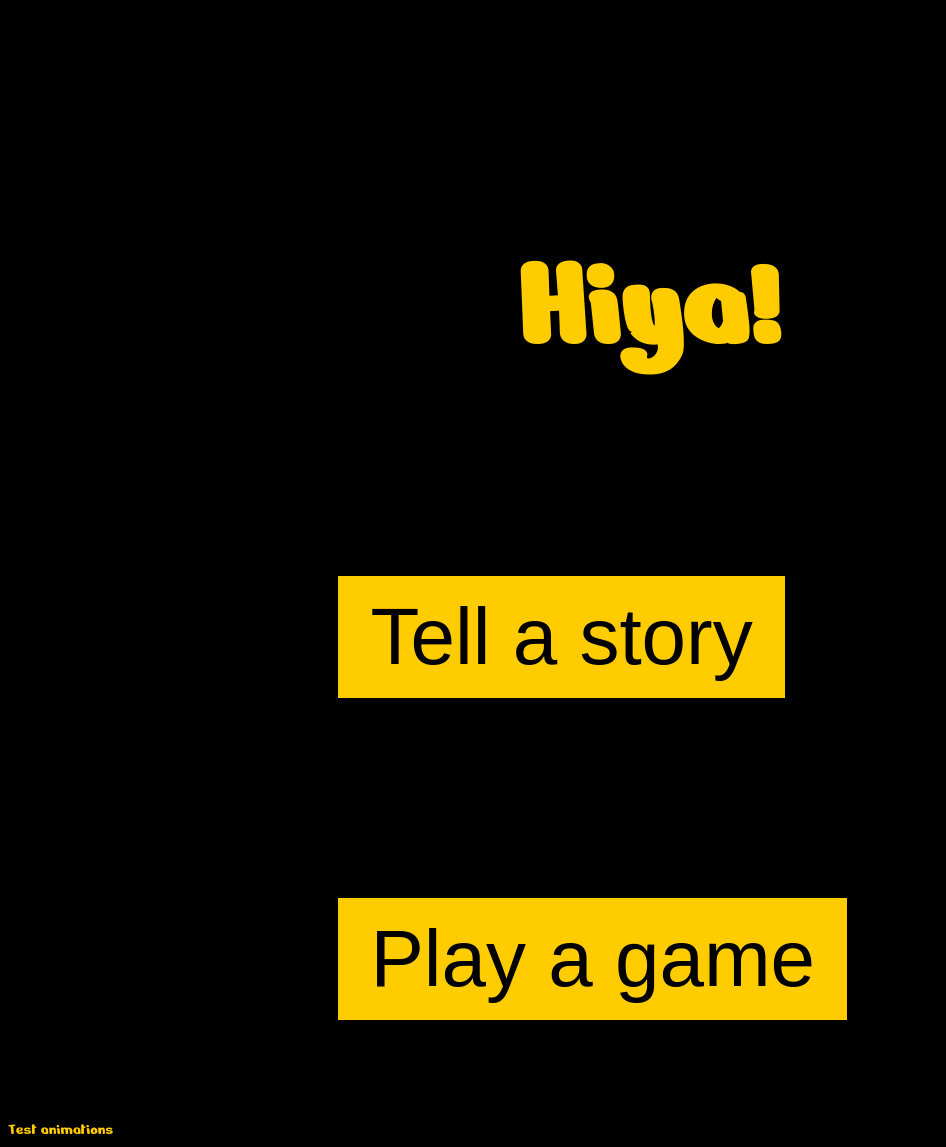
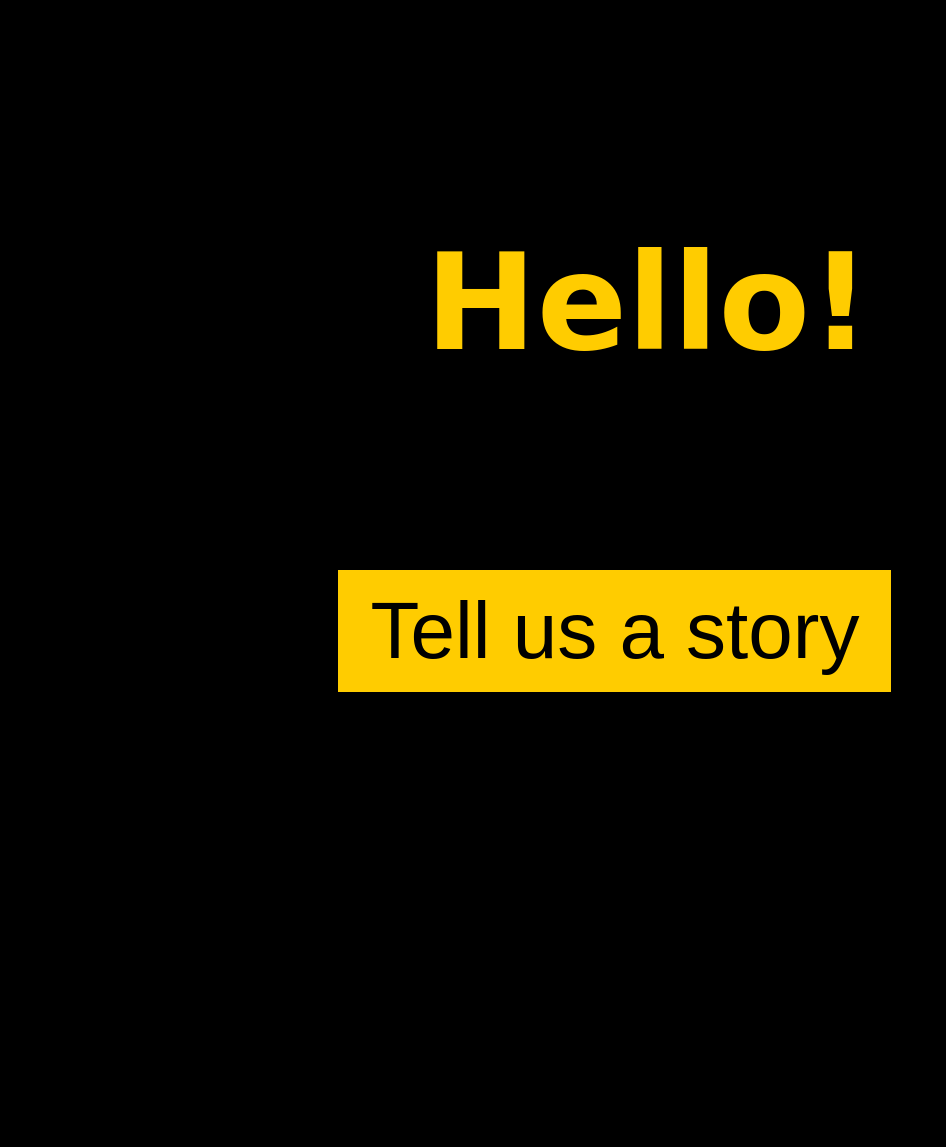
Before and after one commit to severin-lemaignan/robots4sen-supervisor, a Flask app: template templates/index.html in a window 1280 px wide. Shown: the whole page, without its empty margins (0-946 px from the left). After the commit the page ends 692 px from the top, so only its background shows below. Run offline with Flask 2, Linux system fonts and the light colour scheme; the template is opened without the code that fills it: most values are stand-ins (such as "Sample title", 1, 10 or a date in 2020).

Commit message:
Minimal work on tablet UI. Fixes #22 and #20

```diff
--- a/static/style.css
+++ b/static/style.css
@@ -1,4 +1,13 @@
-@import url('https://fonts.googleapis.com/css2?family=Nerko+One&display=swap');
+/*@import url('https://fonts.googleapis.com/css2?family=Nerko+One&display=swap');*/
+
+@font-face {
+  font-family: 'Nerko One';
+  font-style: normal;
+  font-weight: 400;
+  font-display: swap;
+  src: url(/static/NerkoOne.woff2) format('woff2');
+  unicode-range: U+0100-024F, U+0259, U+1E00-1EFF, U+2020, U+20A0-20AB, U+20AD-20CF, U+2113, U+2C60-2C7F, U+A720-A7FF;
+}
 
 body {
     width: 100%;
--- a/templates/index.html
+++ b/templates/index.html
@@ -8,16 +8,14 @@
 
     <body>
         <div id="main" class="centered">
-            <h1>Hiya!</h1>
+            <h1>Hello!</h1>
 
 
             <div class="centered">
-                <a href="activity/stories/request"><button id="tell_story">Tell a story</button></a>
-                <a href="activity/games/request"><button id="play_game">Play a game</button></a>
+                <a href="activity/stories/request"><button id="tell_story">Tell us a story</button></a>
+                <!--                <a href="activity/games/request"><button id="play_game">Play a game</button></a> -->
             </div>
         </div>
-
-        <a href="animations.html">Test animations</a>
 
         <script>
             // Create WebSocket connection.
```
Also changed, not shown: static/NerkoOne.woff2 (added).
